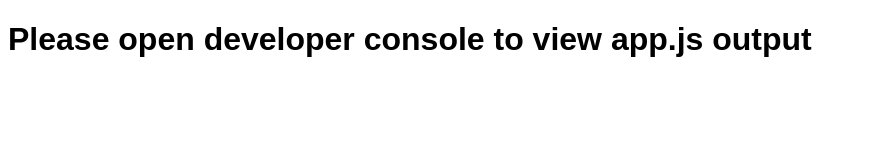
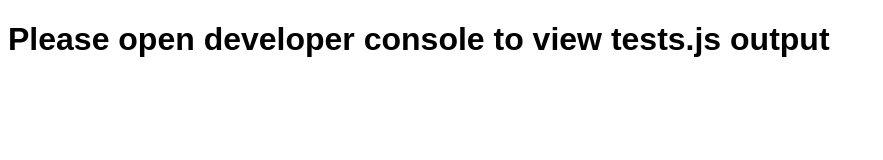
Before and after one commit to goferboy/CSCI-39548-Summer2021-Assignment02, a plain HTML site: page index.html in a window 1280 px wide. Shown: the whole page, without its empty margins (0-883 px from the left). Drawn offline with Linux system fonts and the light colour scheme.

Commit message:
Changes to html text

```diff
--- a/index.html
+++ b/index.html
@@ -5,7 +5,7 @@
         <title>CSCI-39548 - Summer 2021 - Assignment #2</title>
     </head>
     <body>
-        <h1 style="font-family: Sans-Serif;">Please open developer console to view app.js output</h1>
+        <h1 style="font-family: Sans-Serif;">Please open developer console to view tests.js output</h1>
         <script src="js/methods.js" async defer></script>
         <script src="js/tests.js" async defer></script>
     </body>
--- a/js/methods.js
+++ b/js/methods.js
@@ -2,7 +2,7 @@
 //CSCI-39548-01
 //Prof. Melissa Lynch
 //Date: June 14 2021
-//Assignment #2: JavaScript
+//Assignment #2: JavaScript Methods
 
 /*
 ************************************************************
@@ -84,7 +84,7 @@
     for (let i = 0; i < this.length; i++) {
         if (i === 0) {
 
-            //If not initial value is defined, the first
+            //If initial value is not defined, the first
             //element is the initial value
             if (typeof initValue == 'undefined')
                 reducedValue = this[0];
```
